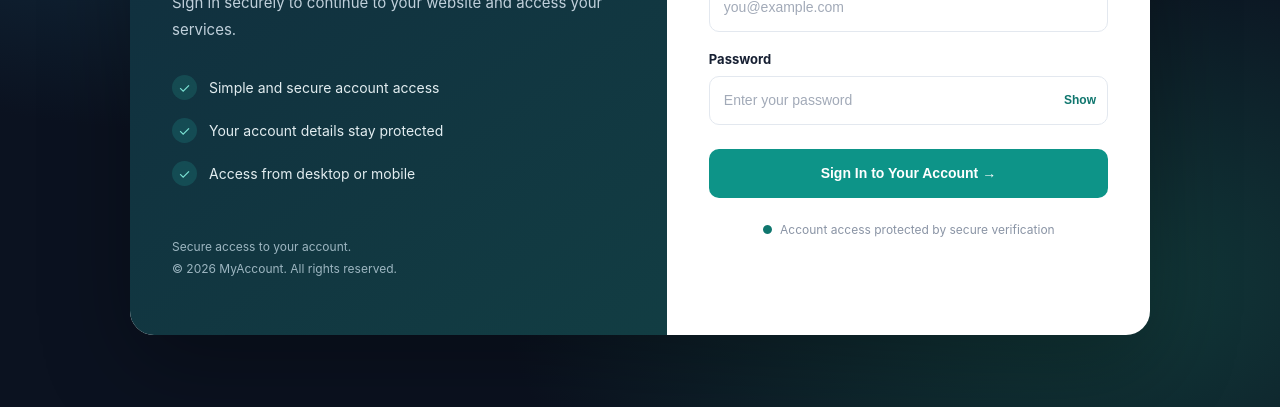
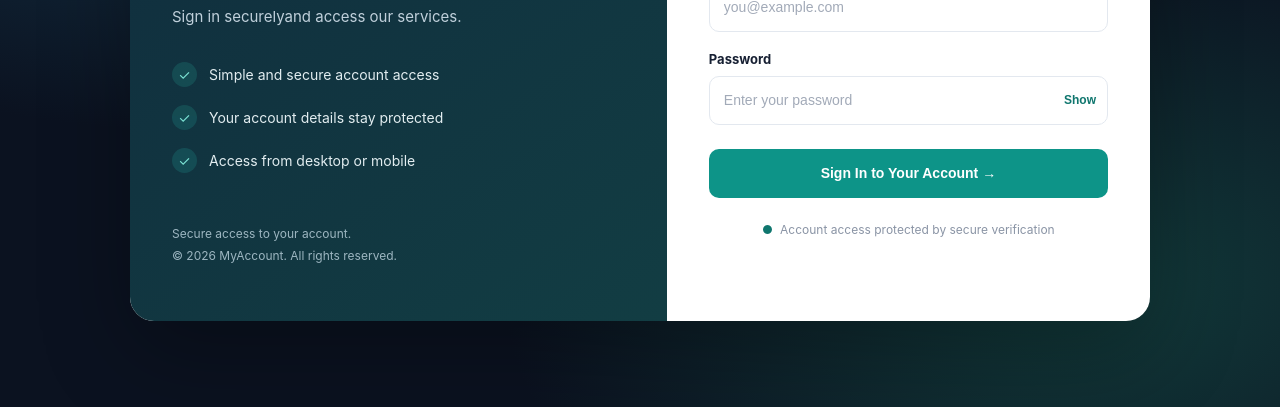
Before and after one commit to Magelland0552/MAGELLAND, a website: page public/index.html in a window 1280 px wide. Shown: the part 393-800 px from the top of the page. Drawn offline with Linux system fonts and the light colour scheme.

Commit message:
Revise index.html for sign-in page enhancements
Updated the HTML structure and content for the sign-in page.

```diff
--- a/public/index.html
+++ b/public/index.html
@@ -20,7 +20,7 @@
       <div class="welcome-content">
         <p class="eyebrow">YOUR ACCOUNT, YOUR SPACE</p>
         <h1>Welcome to Magelland Ent .</h1>
-        <p>Sign in securely to continue to your website and access your services.</p>
+        <p>Sign in securelyand access our services.</p>
 
         <div class="benefits">
           <div class="benefit"><span class="check">✓</span> Simple and secure account access</div>
```
